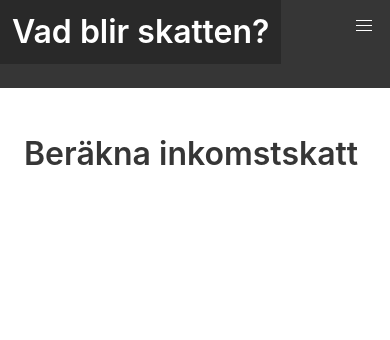
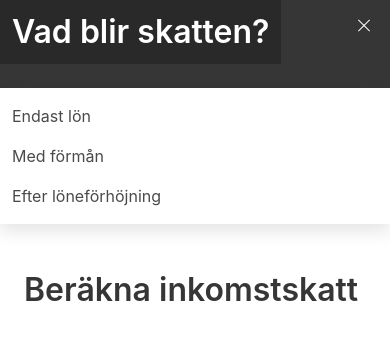
Before and after one commit to HFahlstedt/vad-blir-skatten, a Next.js app: page / in a window 390 px wide. Both pictures are taken after a click on the button "menu". Shown: the top 340 px of the page. Built offline with nearby package versions, Linux system fonts and the light colour scheme.

Commit message:
Made hamburger menu work

```diff
--- a/components/Header.jsx
+++ b/components/Header.jsx
@@ -1,18 +1,33 @@
-import Link from 'next/link';
+import Link from "next/link";
+import { useState } from "react";
 
-const Header = () => (
-    <nav className="navbar is-dark" role="navigation" aria-label="main navigation">
+const Header = () => {
+  const [menuIsActive, setMenuIsActive] = useState(false);
+
+  return (
+    <nav
+      className="navbar is-dark"
+      role="navigation"
+      aria-label="main navigation"
+    >
       <div className="navbar-brand">
         <Link href="/">
           <a className="navbar-item title">Vad blir skatten?</a>
         </Link>
-            <a role="button" className="navbar-burger burger" aria-label="menu" aria-expanded="false" data-target="navbarMain">
+        <a
+          role="button"
+          className={`navbar-burger burger ${menuIsActive ? "is-active" : ""}`}
+          onClick={() => setMenuIsActive(!menuIsActive)}
+          aria-label="menu"
+          aria-expanded="false"
+          data-target="navbarMain"
+        >
           <span aria-hidden="true"></span>
           <span aria-hidden="true"></span>
           <span aria-hidden="true"></span>
         </a>
       </div>
-        <div id="navbarMain" className="navbar-menu">
+      <div id="navbarMain" className={`navbar-menu ${menuIsActive ? "is-active" : ""}`}>
         <div className="navbar-start">
           <Link href="/salary">
             <a className="navbar-item">Endast lön</a>
@@ -27,5 +42,5 @@ const Header = () => (
       </div>
     </nav>
   );
-
+};
 export default Header;
```
Lines whose indentation alone changed are shown as unchanged.
